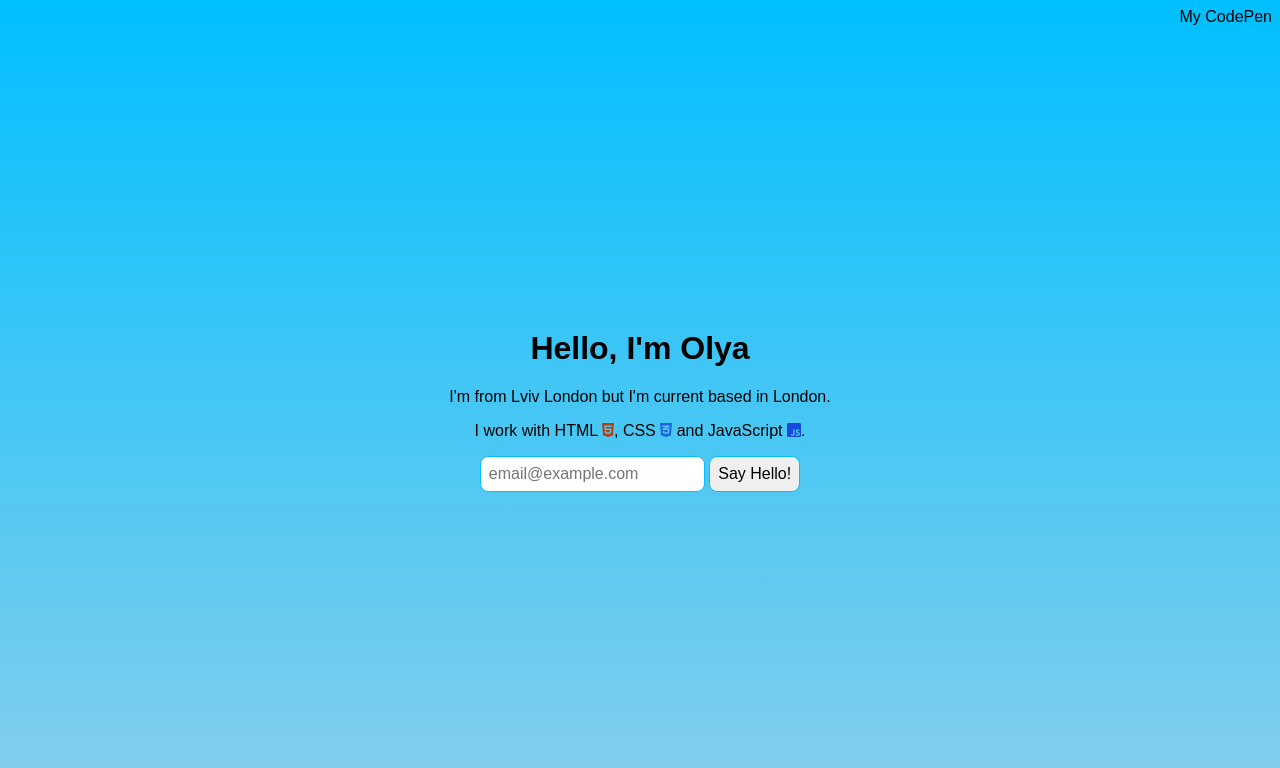
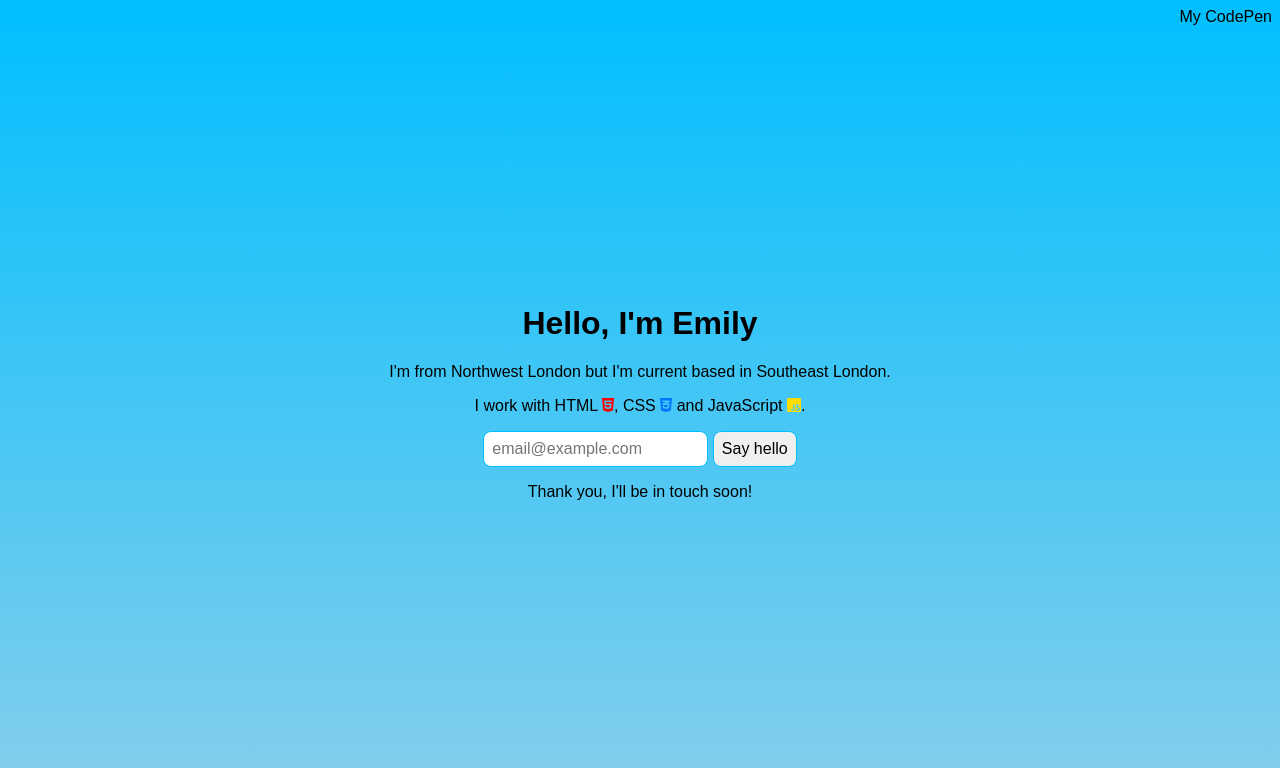
Before and after one commit to OlyaKnyzhna/personal-site, a plain HTML site: page index.html in a window 1280 px wide. Drawn offline with Linux system fonts and the light colour scheme.

Commit message:
Update index.html

```diff
--- a/index.html
+++ b/index.html
@@ -16,19 +16,23 @@
       <a href="https://codepen.io/OlyaKnyzhna" target="_blank">My CodePen</a>
     </nav>
     <main>
-      <h1>Hello, I'm Olya</h1>
-      <p>I'm from Lviv London but I'm current based in London.</p>
+      <h1>Hello, I'm Emily</h1>
+      <p>
+        I'm from Northwest London but I'm current based in Southeast London.
+      </p>
       <p>
         I work with HTML
-        <i class="fa-brands fa-html5 fa-bounce" style="color: #b93e09"></i>, CSS
-        <i class="fa-brands fa-css3-alt fa-bounce" style="color: #2262e2"></i>
+        <i class="fa-brands fa-html5 fa-bounce" style="color: #ff0000"></i>, CSS
+        <i class="fa-brands fa-css3-alt fa-bounce" style="color: #0077ff"></i>
         and JavaScript
-        <i class="fa-brands fa-square-js fa-bounce" style="color: #1749de"></i>.
+        <i class="fa-brands fa-square-js fa-bounce" style="color: #ffdd00"></i>.
       </p>
-      <form action="">
-        <input type="email" , placeholder="email@example.com" />
-        <button type="submit">Say Hello!</button>
+      <form id="contactForm">
+        <input type="email" id="emailInput" placeholder="email@example.com" />
+        <button type="submit">Say hello</button>
       </form>
+      <p id="thankyouMessage">Thank you, I'll be in touch soon!</p>
     </main>
+    <script src="submit.js"></script>
   </body>
 </html>
```
